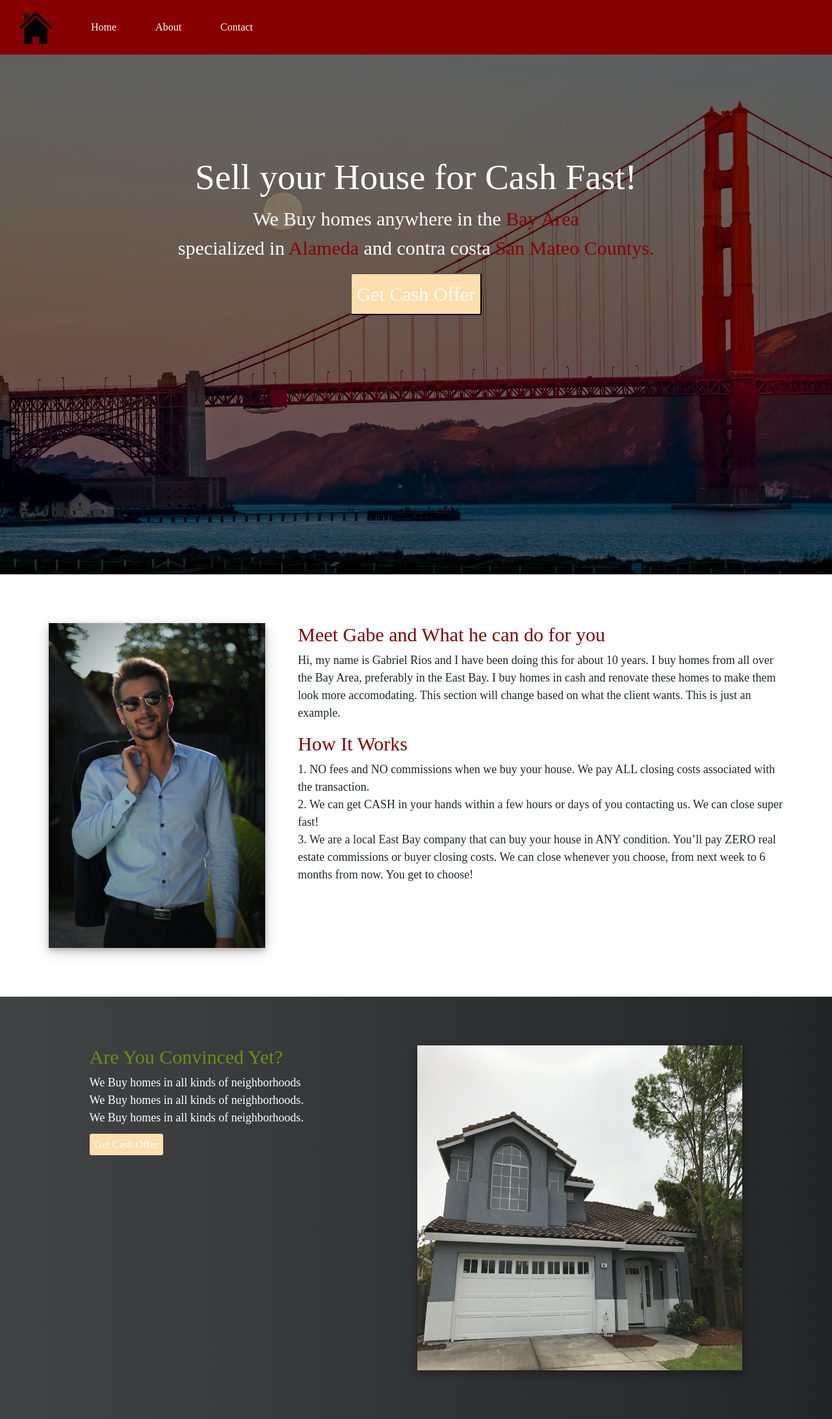
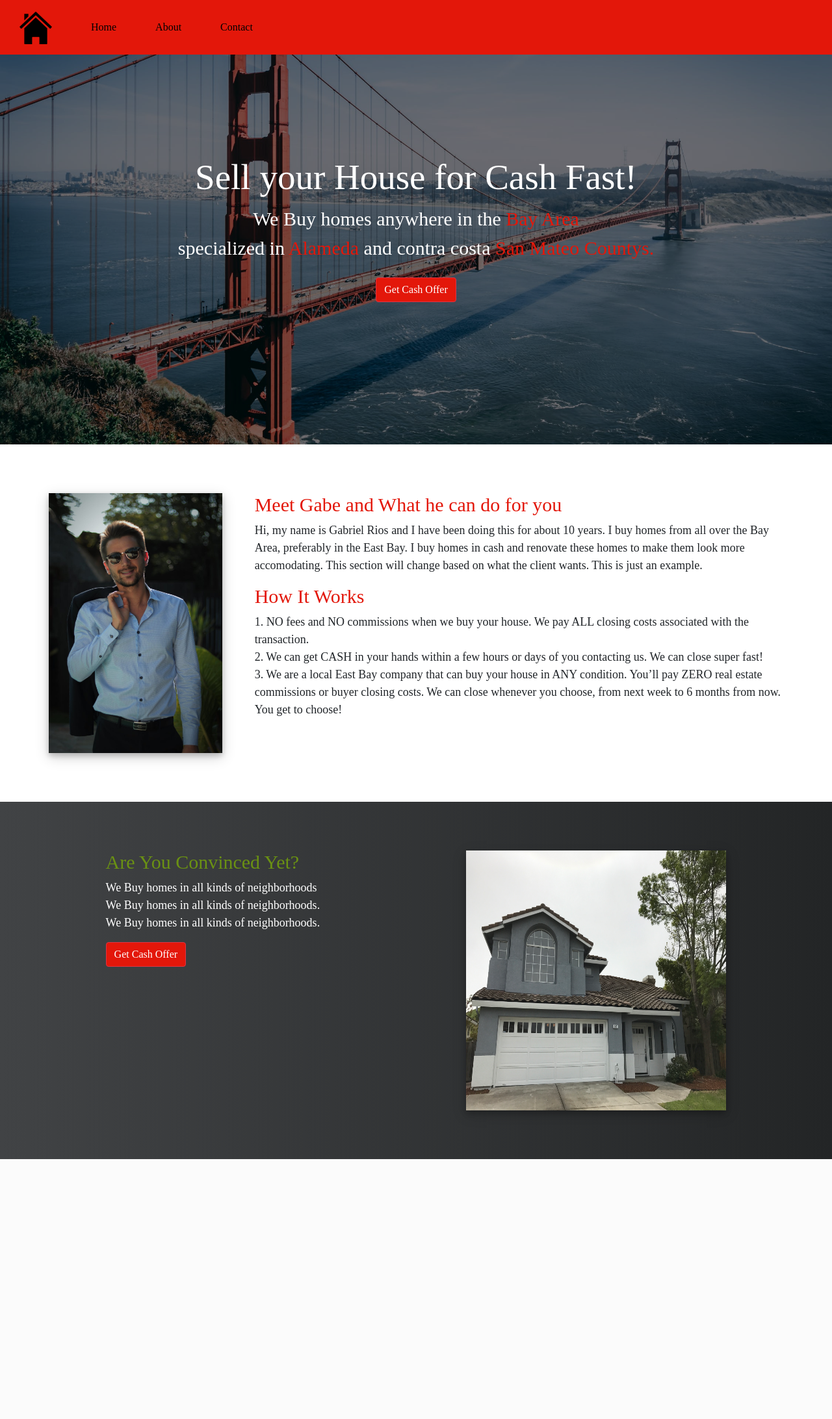
Before and after one commit to FABSTAR94/Gabe_Estate, a PHP site: page / in a window 1280 px wide. Shown: the whole page at 65% size. After the commit the page ends 1784 px from the top, so only its background shows below. Run offline with PHP 8.4, Linux system fonts and the light colour scheme; some libraries are stand-ins or nearby versions.

Commit message:
changed color and fixed sizing

```diff
--- a/css/banner.css
+++ b/css/banner.css
@@ -1,7 +1,7 @@
 
 .banner {
  background-size: cover;
- height: 800px;
+ height: 600px;
  width: 100%;
  background-position: 50% 50%;
  filter: brightness(50%);
@@ -20,7 +20,7 @@
 
 
 span {
-  color: #870000;
+  color: #E3170A;
 }
 
 .text-banner h1 {
--- a/css/buttons.css
+++ b/css/buttons.css
@@ -1,12 +1,15 @@
-.ban-btn {
-  background-color: navajowhite;
+.btn-danger {
+  background-color: #E3170A !important;
+  border-color: #E3170A;
   padding: 8px;
   border-radius: 3px;
   text-decoration: none;
   color: white;
 }
 
-.ban-btn:hover {
-  background-color: white;
-  color: navajowhite;
+.btn-danger:hover {
+  background-color: #E3170A !important;
+  color: white !important;
+  border-color: #E3170A;
+  opacity: 0.4 !important;
 }
--- a/css/form.css
+++ b/css/form.css
@@ -1,5 +1,5 @@
 .modal-header {
-  background-color: maroon;
+  background-color: #E3170A;
   color: white;
   border-radius: 3px 3px !important;
 }
@@ -13,15 +13,15 @@
 
 .btn-primary {
     color: #fff;
-    background-color: maroon !important;
-    border-color: maroon !important;
+    background-color: #E3170A !important;
+    border-color: #E3170A !important;
 }
 
 button.close{
   color: black;
 }
 .form-control:hover{
-border: 1px solid maroon !important;
+border: 1px solid #E3170A !important;
 outline: none;
 box-shadow:none !important;
 }
--- a/css/navbar.css
+++ b/css/navbar.css
@@ -3,7 +3,7 @@
   margin: 0;
   padding: 0;
   overflow: hidden;
-  background-color: #870000;
+  background-color: #E3170A;
   display: table;
   width: 100%;
 }
@@ -23,15 +23,15 @@
 
 li a {
   display: block;
-  color: white;
+  color: black;
   text-align: center;
   padding: 30px 30px;
   text-decoration: none;
 }
 
 li a:hover {
-  background-color: black;
-  color: white;
+  background-color: white;
+  color: black;
   text-decoration: none;
 }
 
--- a/css/section.css
+++ b/css/section.css
@@ -6,8 +6,8 @@
 }
 
 .about-img {
-  width: 500px;
-  height: 500px;
+  width: 400px;
+  height: 400px;
   box-shadow: 0 4px 8px 0 rgba(0, 0, 0, 0.2), 0 6px 20px 0 rgba(0, 0, 0, 0.19);
 }
 
@@ -19,7 +19,7 @@
 
 .about-text h2 {
   font-size: 30px;
-  color: #870000;
+  color: #E3170A;
 }
 
 .about-text p {
@@ -29,8 +29,8 @@
 
 /*home section*/
 .home-img {
-  width: 500px;
-  height: 500px;
+  width: 400px;
+  height: 400px;
   box-shadow: 0 4px 8px 0 rgba(0, 0, 0, 0.2), 0 6px 20px 0 rgba(0, 0, 0, 0.19);
 }
 
@@ -44,7 +44,7 @@
     /*margin: 30px 30px;*/
     justify-content: space-around;
     padding: 75px;
-    background: #232526;  /* fallback for old browsers */
+    background: #E3170A;  /* fallback for old browsers */
 background: -webkit-linear-gradient(to right, #414345, #232526);  /* Chrome 10-25, Safari 5.1-6 */
 background: linear-gradient(to right, #414345, #232526); /* W3C, IE 10+/ Edge, Firefox 16+, Chrome 26+, Opera 12+, Safari 7+ */
 
--- a/index.html
+++ b/index.html
@@ -23,12 +23,12 @@
         </ul>
     </nav>
     <div class="custom-container">
-        <div class="banner" style="background-image: url(images/baybridge.jpg);">
+        <div class="banner" style="background-image: url(images/bridge.jpeg);">
         </div>
         <div class="text-banner">
             <h1>Sell your House for Cash Fast!</h1>
             <p> We Buy homes anywhere in the <span>Bay Area</span><br>specialized in <span>Alameda</span> and contra costa <span>San Mateo Countys.</span> </p>
-            <button type="button" class="ban-btn" data-toggle="modal" data-target="#staticBackdrop">Get Cash Offer
+            <button type="button" class="btn btn-danger" data-toggle="modal" data-target="#staticBackdrop">Get Cash Offer
             </button>
         </div>
         <!-- Modal -->
@@ -162,7 +162,7 @@
                         We Buy homes in all kinds of neighborhoods. <br>
                         We Buy homes in all kinds of neighborhoods.
                     </p>
-                    <a href="#" class="ban-btn">Get Cash Offer</a>
+                    <a href="#" class="btn btn-danger">Get Cash Offer</a>
                 </div>
                 <img class="home-img" src="images/home.jpg" alt="house purchased">
             </div>
```
Also changed, not shown: css/style.css (line endings or trailing spaces), images/bridge.jpeg (added), images/sf.jpeg (added).
